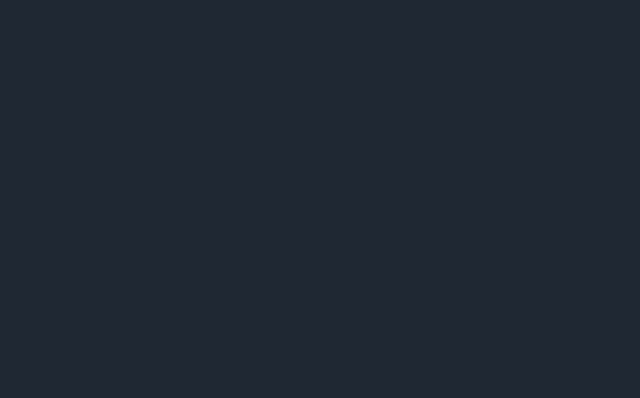
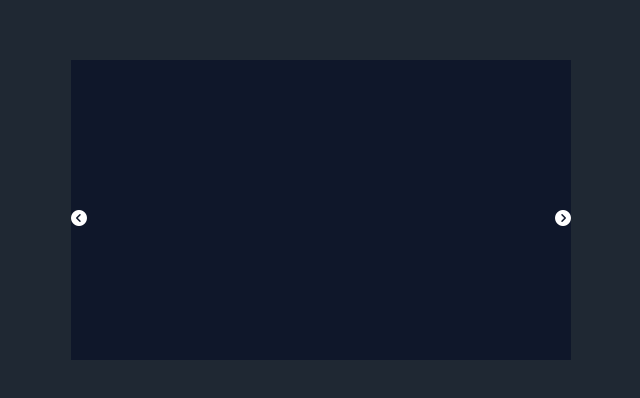
Before and after one commit to devham236/Robyn, a React (Vite) app: page / in a window 1280 px wide. Shown: the part 190-588 px from the top of the page, without its empty margins (319-959 px from the left). Built offline with nearby package versions, Linux system fonts and the light colour scheme.

Commit message:
simple slide functionality

```diff
--- a/index.html
+++ b/index.html
@@ -3,8 +3,9 @@
   <head>
     <meta charset="UTF-8" />
     <link rel="icon" type="image/svg+xml" href="/vite.svg" />
+    <link rel="stylesheet" href="https://cdnjs.cloudflare.com/ajax/libs/font-awesome/6.5.1/css/all.min.css" integrity="sha512-DTOQO9RWCH3ppGqcWaEA1BIZOC6xxalwEsw9c2QQeAIftl+Vegovlnee1c9QX4TctnWMn13TZye+giMm8e2LwA==" crossorigin="anonymous" referrerpolicy="no-referrer" />
     <meta name="viewport" content="width=device-width, initial-scale=1.0" />
-    <title>AI Gift Recommender</title>
+    <title>Robyn</title>
   </head>
   <body>
     <div id="root"></div>
--- a/src/App.jsx
+++ b/src/App.jsx
@@ -1,9 +1,39 @@
 import React from "react"
+import { useState } from "react"
+import elements from "./Utils/testArray"
 
 const App = () => {
-  const array = new Array(4).fill("test")
+  const [currentEl, setCurrentEl] = useState(0)
 
-  return <div className=""></div>
+  const nextElement = () => {
+    if (currentEl === elements.length - 1) {
+      setCurrentEl(0)
+      return
+    }
+    setCurrentEl(currentEl + 1)
+  }
+
+  const prevElement = () => {
+    if (currentEl === 0) {
+      setCurrentEl(elements.length - 1)
+      return
+    }
+    setCurrentEl(currentEl - 1)
+  }
+
+  return (
+    <main className="w-[100vw] h-[100vh] flex items-center justify-center">
+      <div className="w-[500px] h-[300px] bg-slate-900 flex items-center justify-center relative">
+        <div className={`w-1/2 h-1/2 bg-[${elements[currentEl].color}]`}></div>
+        <div onClick={nextElement}>
+          <i className="fa-solid fa-circle-chevron-right text-white absolute top-[50%] right-0"></i>
+        </div>
+        <div onClick={prevElement}>
+          <i className="fa-solid fa-circle-chevron-left text-white absolute top-[50%] left-0"></i>
+        </div>
+      </div>
+    </main>
+  )
 }
 
 export default App
--- /dev/null
+++ b/src/Utils/testArray.js
@@ -0,0 +1,13 @@
+const elements = [
+  {
+    color: "yellow",
+  },
+  {
+    color: "red",
+  },
+  {
+    color: "blue",
+  },
+]
+
+export default elements
```
